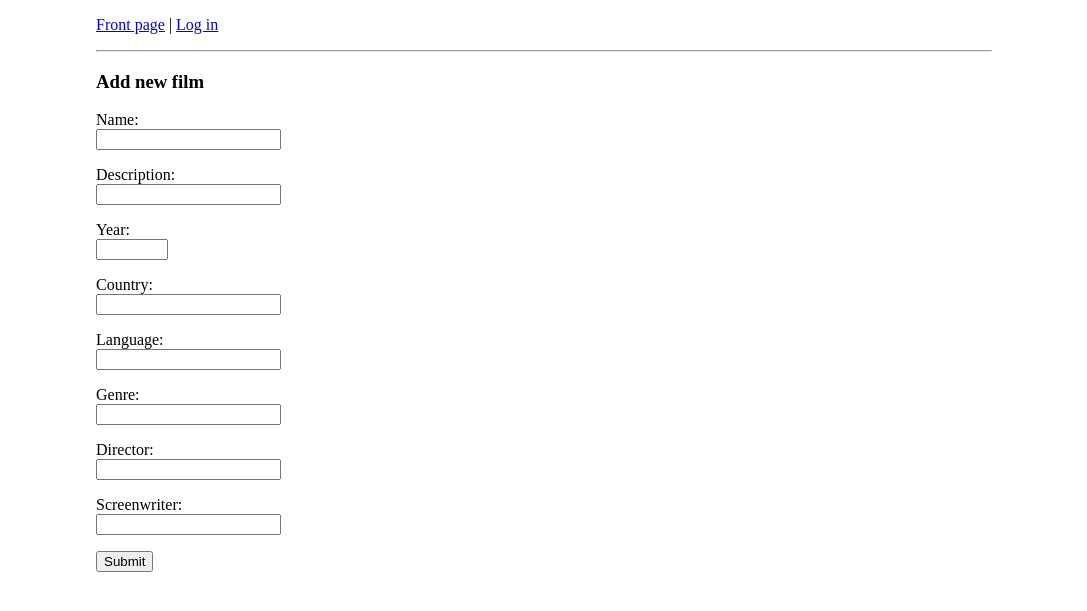
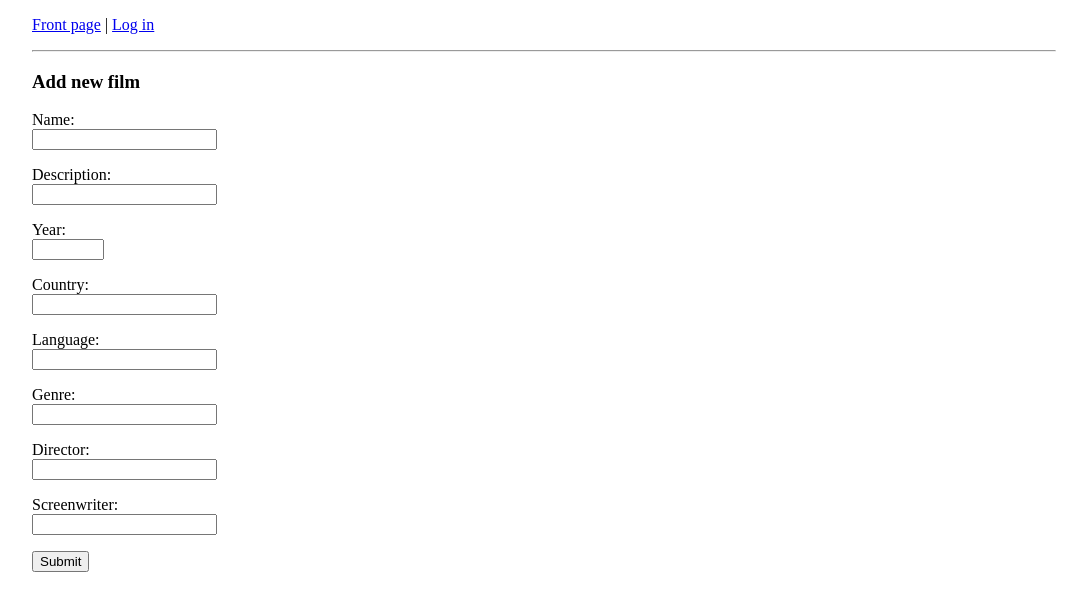
Before and after one commit to german-zarate/film-view-app, a Flask app: page /new_film in a window 1280 px wide. Shown: the top 611 px of the page, without its empty margins (96-1183 px from the left). Run offline with Flask 2, Linux system fonts and the light colour scheme.

Commit message:
Increase max-width value

```diff
--- a/static/main.css
+++ b/static/main.css
@@ -1,5 +1,5 @@
 body {
   margin: auto;
-  max-width: 70%;
+  max-width: 80%;
   margin-top: 10px;
 }
```
